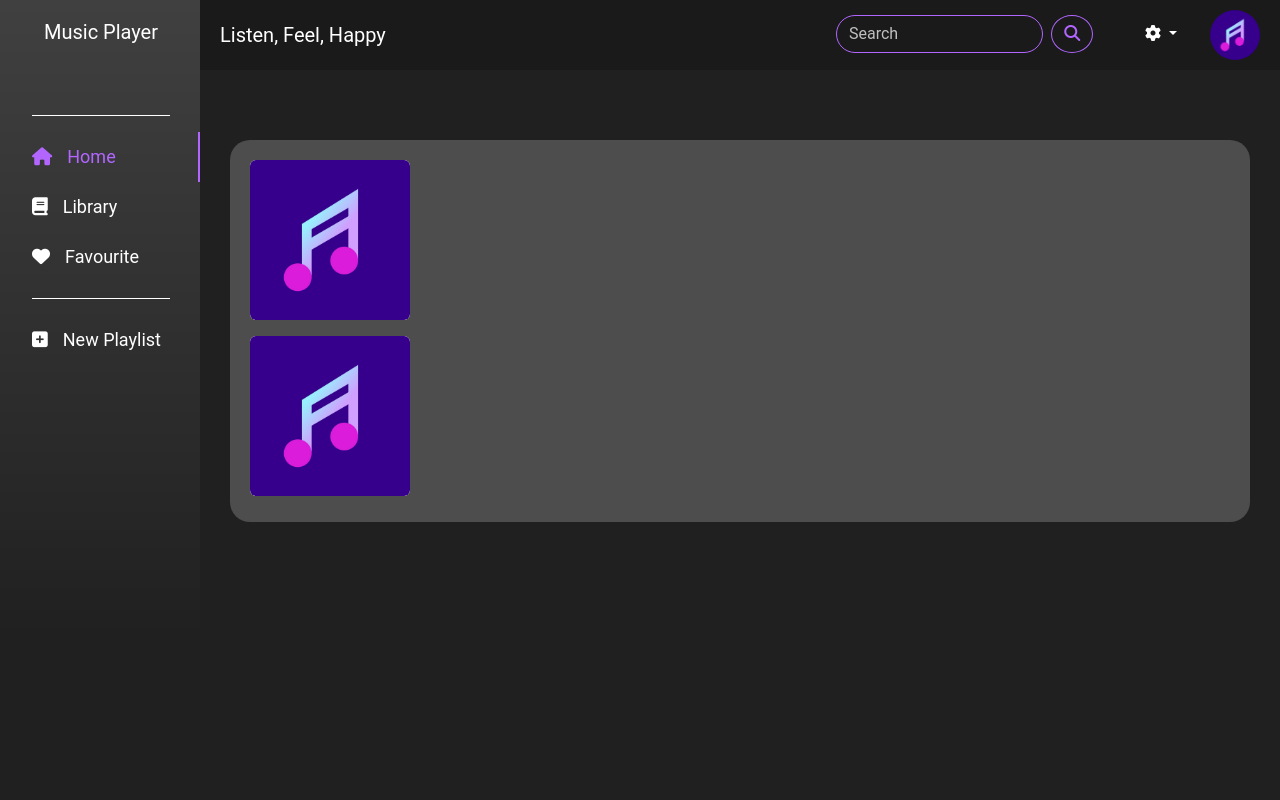
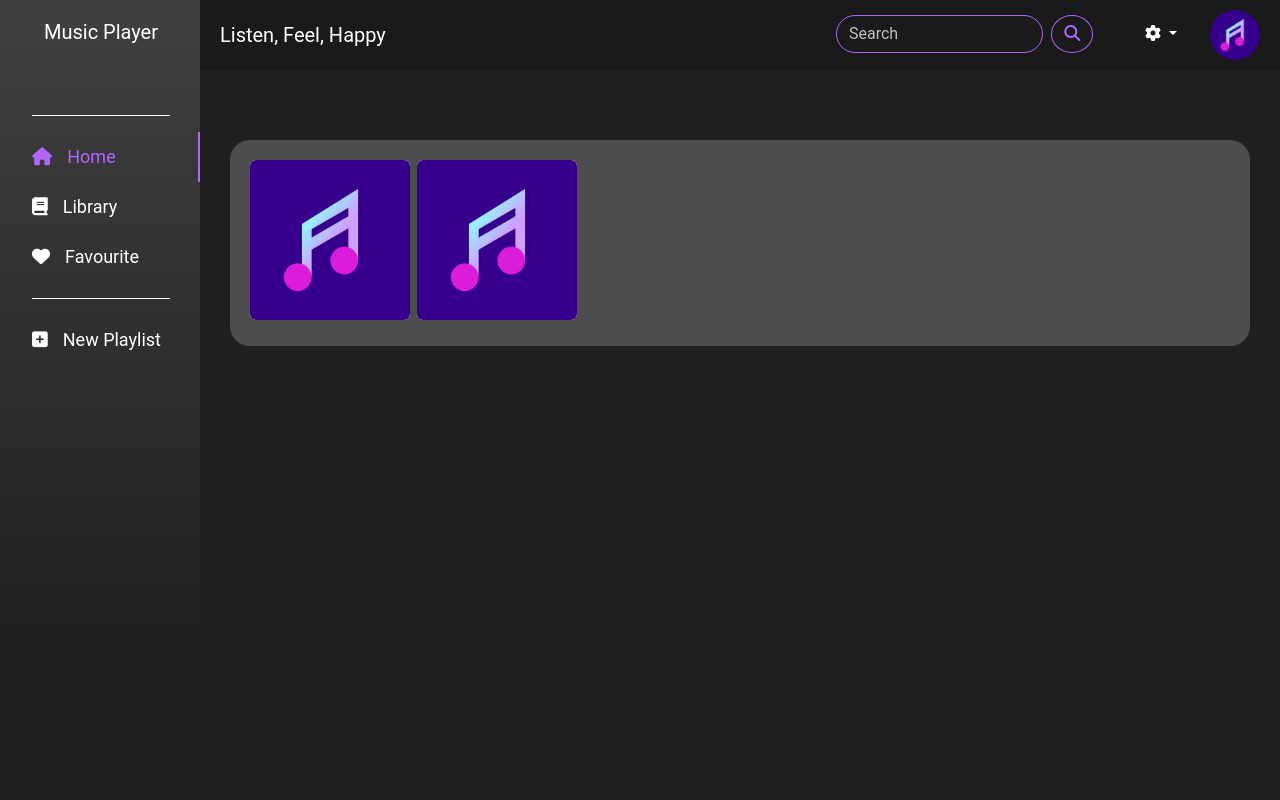
Before and after one commit to Proxima11/project_Tekweb, a PHP site: page /homepagefix.php in a window 1280 px wide. Run offline with PHP 8.4, Linux system fonts and the light colour scheme; some libraries are stand-ins or nearby versions.

Commit message:
fixed column

```diff
--- a/homepagefix.php
+++ b/homepagefix.php
@@ -247,7 +247,7 @@
 				</div>
 			</div>
 			<div class="wrap" style="background-color: rgba(96, 96, 96, 0.7); height: 0 auto; margin-left: 30px; margin-right:30px; border-radius: 20px; margin-top:70px; position: relative; padding-left: 20px; padding-right:20px; padding-top: 20px; padding-bottom: 10px;">
-				<div class="row-">
+				<div class="row">
 					<div class="col-sm-2">
 						<div class="card mb-3 ml-5 mu-5">
 							<img class="card-img" src="picture/imgSementara.jpg">
@@ -267,6 +267,7 @@
 								</div>
 							</div>
 						</div>
+					</div>
 						<div class="col-sm-2">
 							<div class="card mb-3 ml-5 mu-5">
 								<img class="card-img" src="picture/imgSementara.jpg">
```
